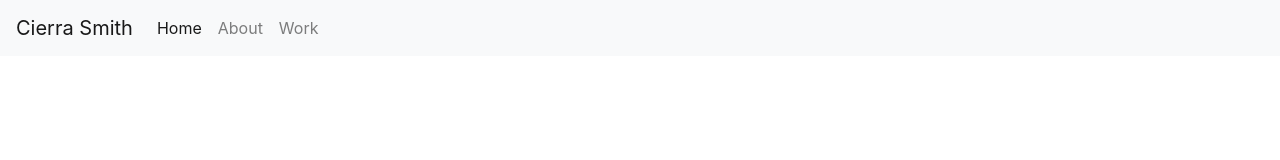
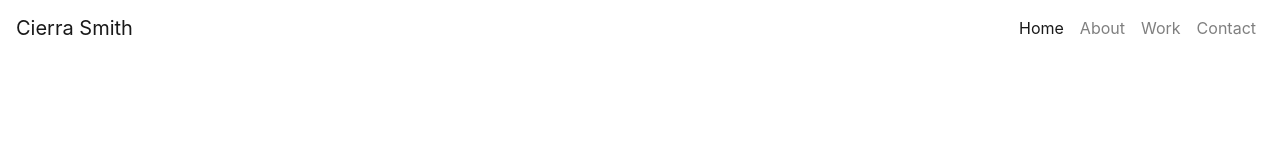
Before and after one commit to serenadinh/serena-100days-day1, a plain HTML site: page index.html in a window 1280 px wide. Drawn offline with Linux system fonts and the light colour scheme.

Commit message:
html-nav-done

```diff
--- a/index.html
+++ b/index.html
@@ -22,21 +22,24 @@
 	</head>
     <body>
     <!--Navigation-->
-    <nav class="navbar navbar-expand-lg navbar-light bg-light">
+    <nav class="navbar navbar-expand-lg navbar-light">
       <a class="navbar-brand" href="#logo">Cierra Smith</a>
       <button class="navbar-toggler" type="button" data-toggle="collapse" data-target="#navbarNav" aria-controls="navbarNav" aria-expanded="false" aria-label="Toggle navigation">
         <span class="navbar-toggler-icon"></span>
       </button>
-      <div class="collapse navbar-collapse" id="navbarNav">
+      <div class="collapse navbar-collapse justify-content-end" id="navbarNav">
         <ul class="navbar-nav">
           <li class="nav-item active">
-            <a class="nav-link" href="#home">Home <span class="sr-only">(current)</span></a>
+            <a class="nav-link" href="#home">Home<span class="sr-only">(current)</span></a>
           </li>
           <li class="nav-item">
             <a class="nav-link" href="#about">About</a>
           </li>
           <li class="nav-item">
             <a class="nav-link" href="#work">Work</a>
+          </li>
+          <li class="nav-item">
+            <a class="nav-link" href="#contact">Contact</a>
           </li>
         </ul>
       </div>
```
